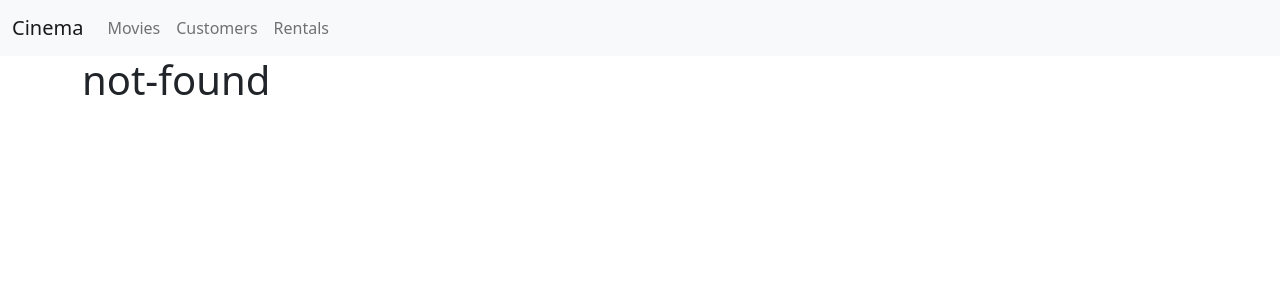
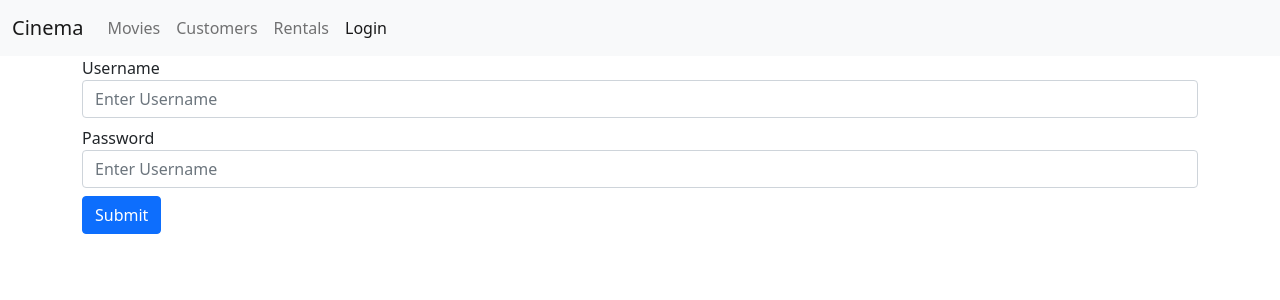
Before and after one commit to Badal-Jha/cinema, a React (Create React App) app: page /login in a window 1280 px wide. Before the commit this address led to /not-found. Shown: the top 300 px of the page. Built offline with nearby package versions, Linux system fonts and the light colour scheme.

Commit message:
controlled component completed

```diff
--- a/src/App.js
+++ b/src/App.js
@@ -5,6 +5,7 @@
 import Customers from "./components/customers";
 import Rentals from "./components/rentals";
 import NotFound from "./components/notFound";
+import LoginForm from "./components/loginForm";
 import React from "react";
 import NavBar from "./components/navBar";
 
@@ -14,6 +15,7 @@
       <NavBar />
       <main className="container">
         <Switch>
+          <Route path="/login" component={LoginForm} />
           <Route path="/movies/:id" component={MovieForm} />
           <Route path="/movies" component={Movies} />
           <Route path="/customers" component={Customers} />
--- /dev/null
+++ b/src/components/comman/Input.jsx
@@ -0,0 +1,19 @@
+import React from "react";
+const Input = ({ name, label, value, onChange }) => {
+  return (
+    <div className="form-group">
+      <label htmlFor={name}>{label}</label>
+      <input
+        value={value}
+        onChange={onChange}
+        type="text"
+        className="form-control mb-2"
+        id={name}
+        name={name}
+        placeholder="Enter Username"
+      />
+    </div>
+  );
+};
+
+export default Input;
--- /dev/null
+++ b/src/components/loginForm.jsx
@@ -0,0 +1,49 @@
+import React from "react";
+import Input from "./comman/Input";
+
+class Loginform extends React.Component {
+  constructor(props) {
+    super(props);
+    this.state = {
+      account: { username: "", password: "" },
+    };
+  }
+  //handle change
+  handleChange = (e) => {
+    //now we have to clone account to modify it in state
+    const account = { ...this.state.account };
+    account[e.target.name] = e.target.value;
+    console.log(e);
+    this.setState({ account });
+  };
+  handleSubmit = (e) => {
+    e.preventDefault();
+    // const username = this.username.current.value;
+    console.log("submitted");
+  };
+  render() {
+    const { account } = this.state;
+    return (
+      <form onSubmit={this.handleSubmit}>
+        <Input
+          name="username"
+          value={account.username}
+          label="Username"
+          onChange={this.handleChange}
+        />
+        <Input
+          name="password"
+          value={account.password}
+          label="Password"
+          onChange={this.handleChange}
+        />
+
+        <button type="submit" className="btn btn-primary">
+          Submit
+        </button>
+      </form>
+    );
+  }
+}
+
+export default Loginform;
--- a/src/components/navBar.jsx
+++ b/src/components/navBar.jsx
@@ -20,22 +20,26 @@
         </button>
         <div className="collapse navbar-collapse" id="navbarNav">
           <ul className="navbar-nav">
-            <li className="nav-item">
             {/* NavLink is used in place of link to display active link */}
-              <NavLink className="nav-link " aria-current="page" to="/movies">
+            <NavLink
+              className="nav-item nav-link "
+              aria-current="page"
+              to="/movies"
+            >
               Movies
             </NavLink>
-            </li>
-            <li className="nav-item">
-              <NavLink className="nav-link" to="/customers">
+
+            <NavLink className="nav-item nav-link" to="/customers">
               Customers
             </NavLink>
-            </li>
-            <li className="nav-item">
-              <NavLink className="nav-link" to="/rentals">
+
+            <NavLink className="nav-item nav-link" to="/rentals">
               Rentals
             </NavLink>
-            </li>
+
+            <NavLink className="nav-item nav-link" to="/login">
+              Login
+            </NavLink>
           </ul>
         </div>
       </div>
@@ -44,3 +48,4 @@
 };
 
 export default NavBar;
+//Me and harshit could
```
Also changed, not shown: 1 other file (tests, documents, lock files or other folders). Lines whose indentation alone changed are shown as unchanged.
